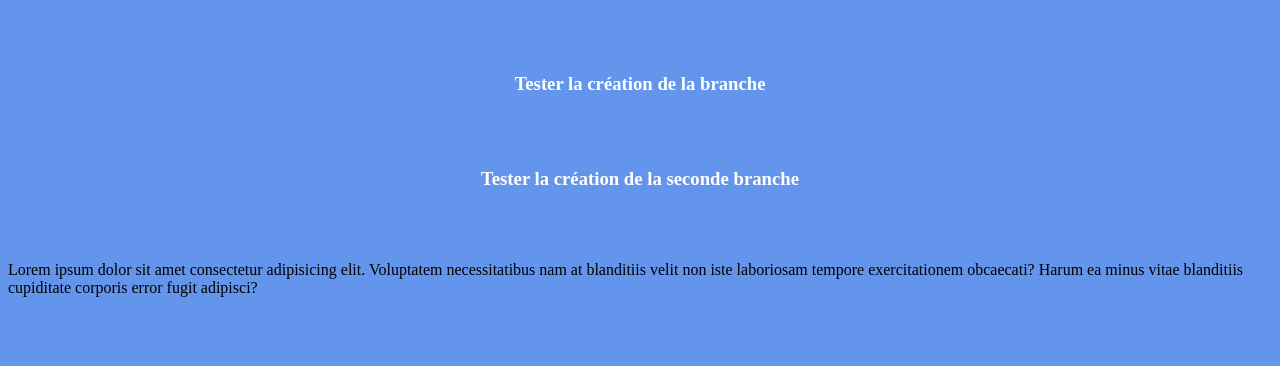
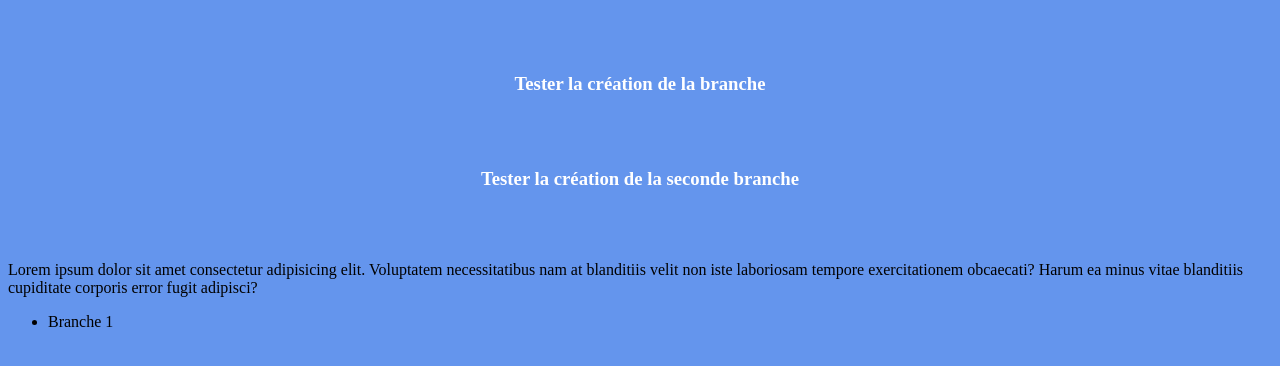
Before and after one commit to Hasnioui-Ysf/FirstRepo, a plain HTML site: page html/index2.html in a window 1280 px wide. Shown: the part 188-554 px from the top of the page. Drawn offline with Linux system fonts and the light colour scheme.

Commit message:
Branche 1

```diff
--- a/html/index2.html
+++ b/html/index2.html
@@ -13,5 +13,8 @@
     <h3 style="text-align: center; color: white;"> Tester la création de la seconde branche </h3>
     <br><br>
     <p>Lorem ipsum dolor sit amet consectetur adipisicing elit. Voluptatem necessitatibus nam at blanditiis velit non iste laboriosam tempore exercitationem obcaecati? Harum ea minus vitae blanditiis cupiditate corporis error fugit adipisci?</p>
+    <ul>
+        <li>Branche 1</li>
+    </ul>
 </body>
 </html>
```
